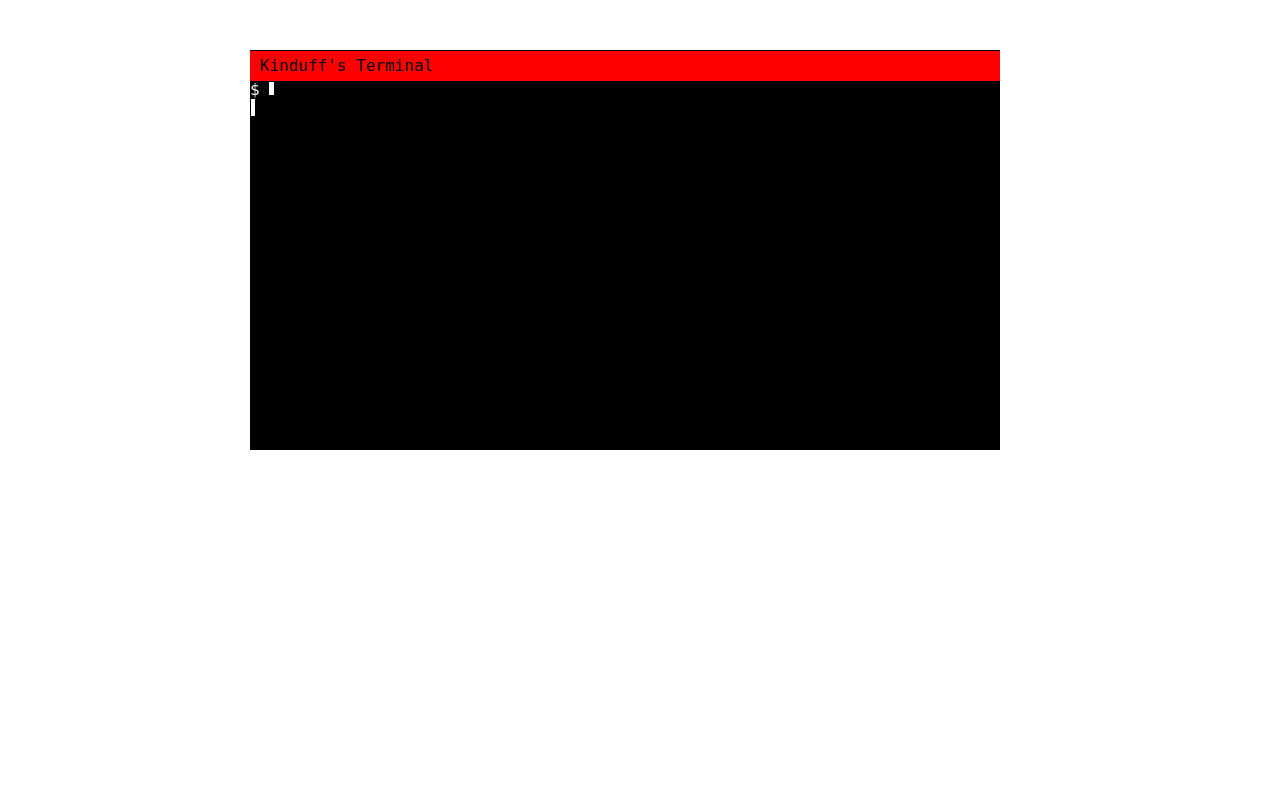
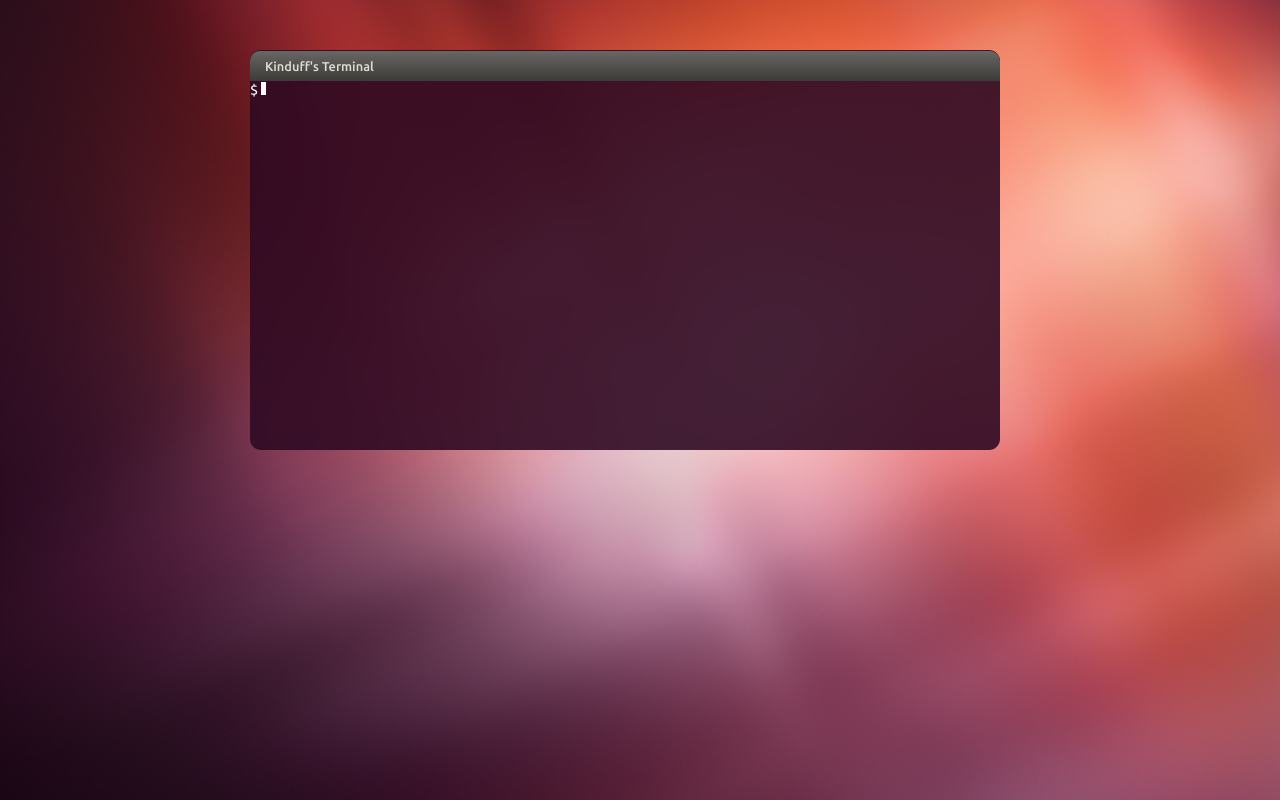
Before and after one commit to kinduff/terminal, a plain HTML site: page index.html in a window 1280 px wide. Drawn offline with Linux system fonts and the light colour scheme.

Commit message:
Cambios de estilos

```diff
--- a/index.html
+++ b/index.html
@@ -2,6 +2,7 @@
   <head>
     <meta http-equiv="Content-Type" content="text/html; charset=UTF-8" />
     <title>Terminal</title>
+    <link href='http://fonts.googleapis.com/css?family=Ubuntu:400,500' rel='stylesheet' type='text/css'>
     <link rel="stylesheet" href="reset.css" media="screen" />
     <link rel="stylesheet" href="style.css" media="screen" />
   </head>
@@ -10,7 +11,7 @@
       <div id="handle"><p>Kinduff's Terminal</p></div>
       <div class="terminal">
         <div id="respuesta"></div>
-        <span>$ </span><span class="clone"></span><span class="blink"></span><br />
+        <span>$ </span><span class="clone"></span><span class="blink"></span>
         <input id="user" type="text" size="2" value="" />
       </div>
     </div>
--- a/style.css
+++ b/style.css
@@ -1,8 +1,13 @@
 body {
-  font-family: 'monospace';
+  font-family: 'Ubuntu', sans-serif;
   background: white;
   color: white;
   overflow: hidden;
+	background: url('bg_desktop.jpg') no-repeat center center fixed;
+	-webkit-background-size: cover;
+	-moz-background-size: cover;
+	-o-background-size: cover;
+	background-size: cover;
 }
 #terminal {
   position: absolute;
@@ -10,17 +15,36 @@ body {
   height: 400px;
   margin-top: 50px;
   margin-left: 250px;
-  background-color: black;
+  background-image: url('bg_trans.png');
+  -webkit-border-radius: 11px;
+  -moz-border-radius: 11px;
+  border-radius: 11px;
 }
 #handle {
   width: 750px;
-  background: red;
   height: 30px;
+  -webkit-border-top-left-radius: 10px;
+  -webkit-border-top-right-radius: 10px;
+  -moz-border-radius-topleft: 10px;
+  -moz-border-radius-topright: 10px;
+  border-top-left-radius: 10px;
+  border-top-right-radius: 10px;
+  background: rgb(104,103,101);
+  background: -moz-linear-gradient(top,  rgba(104,103,101,1) 0%, rgba(60,59,55,1) 100%);
+  background: -webkit-gradient(linear, left top, left bottom, color-stop(0%,rgba(104,103,101,1)), color-stop(100%,rgba(60,59,55,1)));
+  background: -webkit-linear-gradient(top,  rgba(104,103,101,1) 0%,rgba(60,59,55,1) 100%);
+  background: -o-linear-gradient(top,  rgba(104,103,101,1) 0%,rgba(60,59,55,1) 100%);
+  background: -ms-linear-gradient(top,  rgba(104,103,101,1) 0%,rgba(60,59,55,1) 100%);
+  background: linear-gradient(to bottom,  rgba(104,103,101,1) 0%,rgba(60,59,55,1) 100%);
+  filter: progid:DXImageTransform.Microsoft.gradient( startColorstr='#686765', endColorstr='#3c3b37',GradientType=0 );
+
 }
 #handle p {
   line-height: 30px;
-  color: black;
-  padding-left: 10px;
+  color: #DFDBD2;
+  padding-left: 15px;
+  font-size: 0.8em;
+  font-weight: 500;
 }
 p, span {
   margin-top: 1px;
@@ -28,6 +52,7 @@ p, span {
 .info p, .terminal {
   display: none;
   word-wrap: break-word;
+  font-size: 0.9em;
 }
 .comando:before {
   content: '$ ';
@@ -35,8 +60,9 @@ p, span {
 input {
   border: none;
   outline: none;
-  width: 0;
-  border: 1px solid black;
+  width: 1px;
+  background: transparent;
+  color: transparent;
 }
 .blink {
   width: 5px;
```
Also changed, not shown: bg_desktop.jpg (added), bg_trans.png (added).
